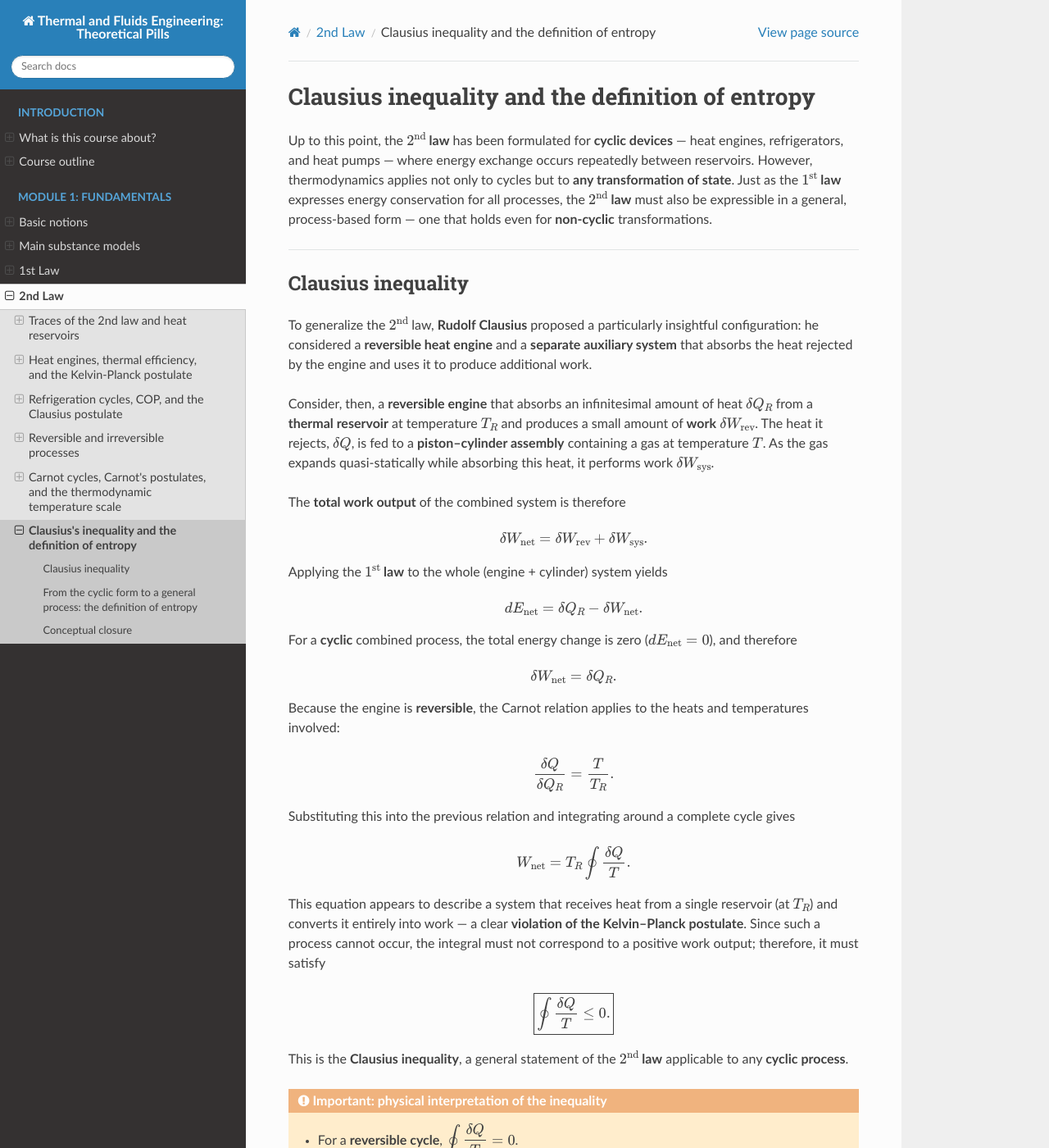
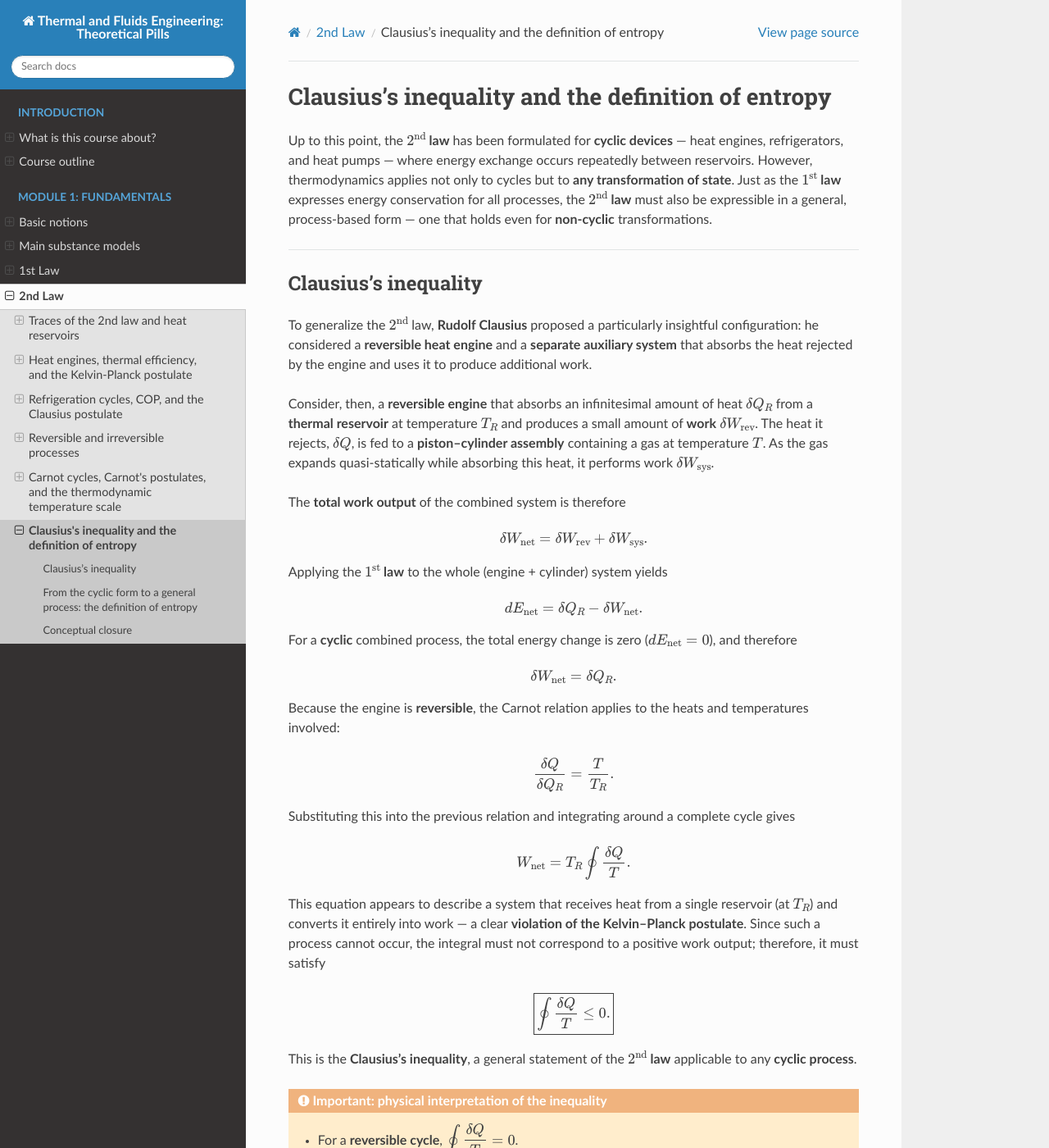
Before and after one commit to azarketa/Thermodynamics-theoretical-pills, a Sphinx documentation site: the page built from source/19_Clausius_inequality_and_definition_of_entropy.md, in a window 1280 px wide and 1400 px high. Shown: the whole window at 82% size. Built offline with Sphinx 7.4.7 and the Read the Docs theme 3.1.0, drawn with Linux system fonts in a browser that asks for light colours; some of the changed text lies outside the part shown.

Commit message:
Files updated

```diff
--- a/source/19_Clausius_inequality_and_definition_of_entropy.md
+++ b/source/19_Clausius_inequality_and_definition_of_entropy.md
@@ -1,5 +1,5 @@
 (sec_clausius_inequality_entropy)=
-## Clausius inequality and the definition of entropy
+## Clausius's inequality and the definition of entropy
 
 Up to this point, the **$2^{\text{nd}}$ law** has been formulated for **cyclic devices** — heat engines, refrigerators, and heat pumps — where energy exchange occurs repeatedly between reservoirs.
 However, thermodynamics applies not only to cycles but to **any transformation of state**.
@@ -8,7 +8,7 @@ Just as the **$1^{\text{st}}$ law** expresses energy conservation for all proces
 ---
 
 (subsec_clausius_inequality)=
-### Clausius inequality
+### Clausius's inequality
 
 To generalize the $2^{\text{nd}}$ law, **Rudolf Clausius** proposed a particularly insightful configuration:
 he considered a **reversible heat engine** and a **separate auxiliary system** that absorbs the heat rejected by the engine and uses it to produce additional work.
@@ -56,7 +56,7 @@ $$
 \boxed{\oint \frac{\delta Q}{T} \leq 0.}
 $$
 
-This is the **Clausius inequality**, a general statement of the **$2^{\text{nd}}$ law** applicable to any **cyclic process**.
+This is the **Clausius's inequality**, a general statement of the **$2^{\text{nd}}$ law** applicable to any **cyclic process**.
 
 :::{admonition} Important: physical interpretation of the inequality
 :class: warning
@@ -74,7 +74,7 @@ This conceptual setup is not arbitrary — it is a **thought experiment** design
 By coupling a reversible engine to another system that reuses its rejected heat, Clausius was able to explore whether it would be possible, *in principle*, to build a device that takes heat from a single reservoir and converts it entirely into work — precisely the situation forbidden by the **Kelvin–Planck postulate**.
 
 This construction therefore serves as a **consistency test**: if the resulting combined system ever produces a net positive work while exchanging heat with only one reservoir, the postulate would be violated.
-Hence, the configuration provides a rigorous and didactic way to derive a **quantitative restriction** on all cycles — the **Clausius inequality**.
+Hence, the configuration provides a rigorous and didactic way to derive a **quantitative restriction** on all cycles — the **Clausius's inequality**.
 :::
 
 ---
@@ -82,7 +82,7 @@ Hence, the configuration provides a rigorous and didactic way to derive a **quan
 (subsec_entropy_definition)=
 ### From the cyclic form to a general process: the definition of entropy
 
-The **Clausius inequality** was first derived for cyclic transformations, but its implications reach much further.
+The **Clausius's inequality** was first derived for cyclic transformations, but its implications reach much further.
 If for a reversible cycle the integral
 
 $$
@@ -103,7 +103,7 @@ This new quantity, introduced by Clausius, is called **entropy** ($S$).
 It provides a bridge between the **cycle-based** and **process-based** formulations of the $2^{\text{nd}}$ law.
 Entropy measures both the **thermodynamic state** of a system and the **degree of irreversibility** of a process.
 
-For a real (irreversible) process, the Clausius inequality can then be written in general form as
+For a real (irreversible) process, the Clausius's inequality can then be written in general form as
 
 (eq_entropy_inequality)=
 $$
@@ -126,7 +126,7 @@ where the equality holds only for **reversible** transformations.
 ### Conceptual closure
 
 * The **Clausius configuration** transforms the $2^{\text{nd}}$ law from a qualitative limitation on cyclic devices into a **quantitative principle** valid for all processes.
-* By coupling a reversible engine with another system, Clausius showed that complete heat-to-work conversion would **violate** the $2^{\text{nd}}$ law, leading to the **Clausius inequality**
+* By coupling a reversible engine with another system, Clausius showed that complete heat-to-work conversion would **violate** the $2^{\text{nd}}$ law, leading to the **Clausius's inequality**
 
   $$
   \oint \frac{\delta Q}{T} \le 0.
```
